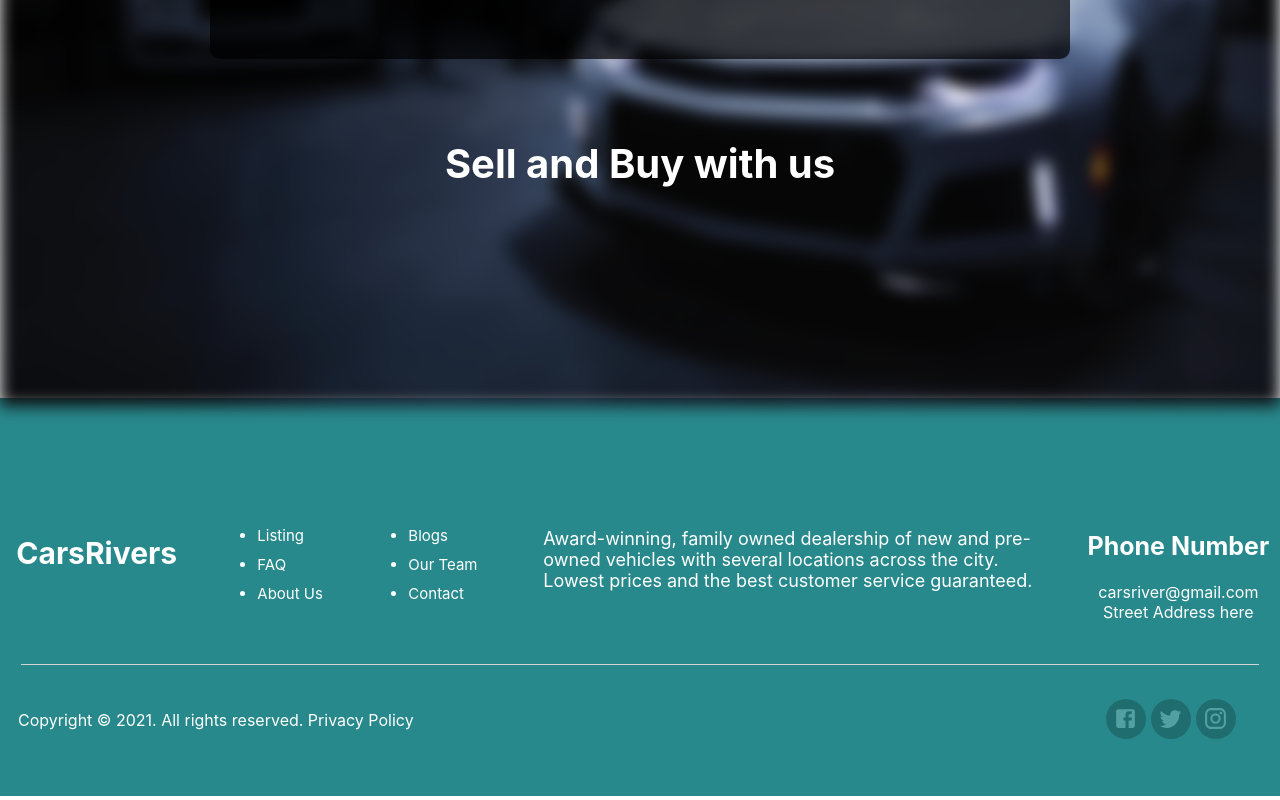
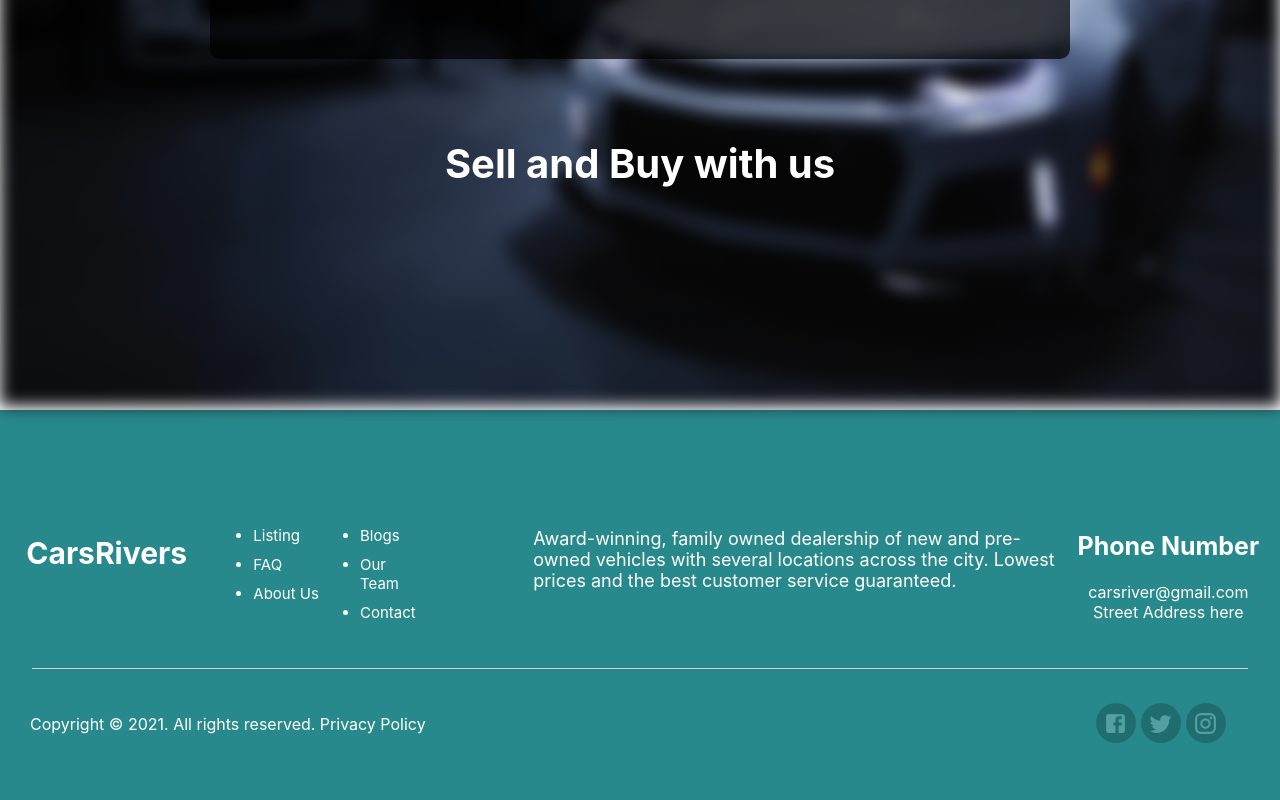
Before and after one commit to sn-devz/react-mui, a React (Create React App) app: page / in a window 1280 px wide. Shown: the part 394-1194 px from the top of the page. Built offline with nearby package versions, Linux system fonts and the light colour scheme.

Commit message:
footer issue

```diff
--- a/src/components/Footer/Footer.js
+++ b/src/components/Footer/Footer.js
@@ -9,7 +9,6 @@ import Divider from '@material-ui/core/Divider';
 
 const useStyles = makeStyles((theme) => ({
     root: {
-      flexGrow: 1,
       backgroundColor:'#28898c',
       paddingTop:100,
       paddingBottom:50
@@ -99,13 +98,13 @@ export const Footer = ()=> {
     const classes = useStyles();
 
     return(
-            <Grid container spacing={3} className={classes.root}>
-                <Grid item xs={12} sm={2}>
+            <Grid container  className={classes.root}>
+                <Grid item xs={12} sm={3} md={2} >
                         <h2 className={classes.logoText}>CarsRivers</h2>
                 </Grid>
-                <Grid item xs={12} sm={3}>
-                    <Grid container xs={12}>
-                        <Grid item xs={12} sm={6}>
+                <Grid item xs={12} sm={3}  md={3} >
+                    <Grid container xs={12} >
+                        <Grid item xs={12} sm={4} >
                             <div >
                                 <ul>
                                     <li className={classes.listStyle}>Listing</li>
@@ -114,7 +113,7 @@ export const Footer = ()=> {
                                 </ul>
                             </div>
                         </Grid>
-                        <Grid item xs={12} sm={6}>
+                        <Grid item xs={12} sm={4}>
                         <div >
                             <ul>
                                     <li className={classes.listStyle}>Blogs</li>
@@ -125,10 +124,10 @@ export const Footer = ()=> {
                         </Grid>
                     </Grid>
                 </Grid>
-                <Grid item xs={12} sm={5}>
+                <Grid item xs={12} sm={3} md={5}>
                         <p className={classes.pStyle}>Award-winning, family owned dealership of new and pre-owned vehicles with several locations across the city. Lowest prices and the best customer service guaranteed.</p>
                 </Grid>
-                <Grid item xs={12} sm={2}>
+                <Grid item xs={12} sm={3} md={2}>
                     <div className={classes.addressContainer}>
                         <h2 className={classes.phnNo}>Phone Number</h2>
                         <p className={classes.basicText}>carsriver@gmail.com</p>
```
